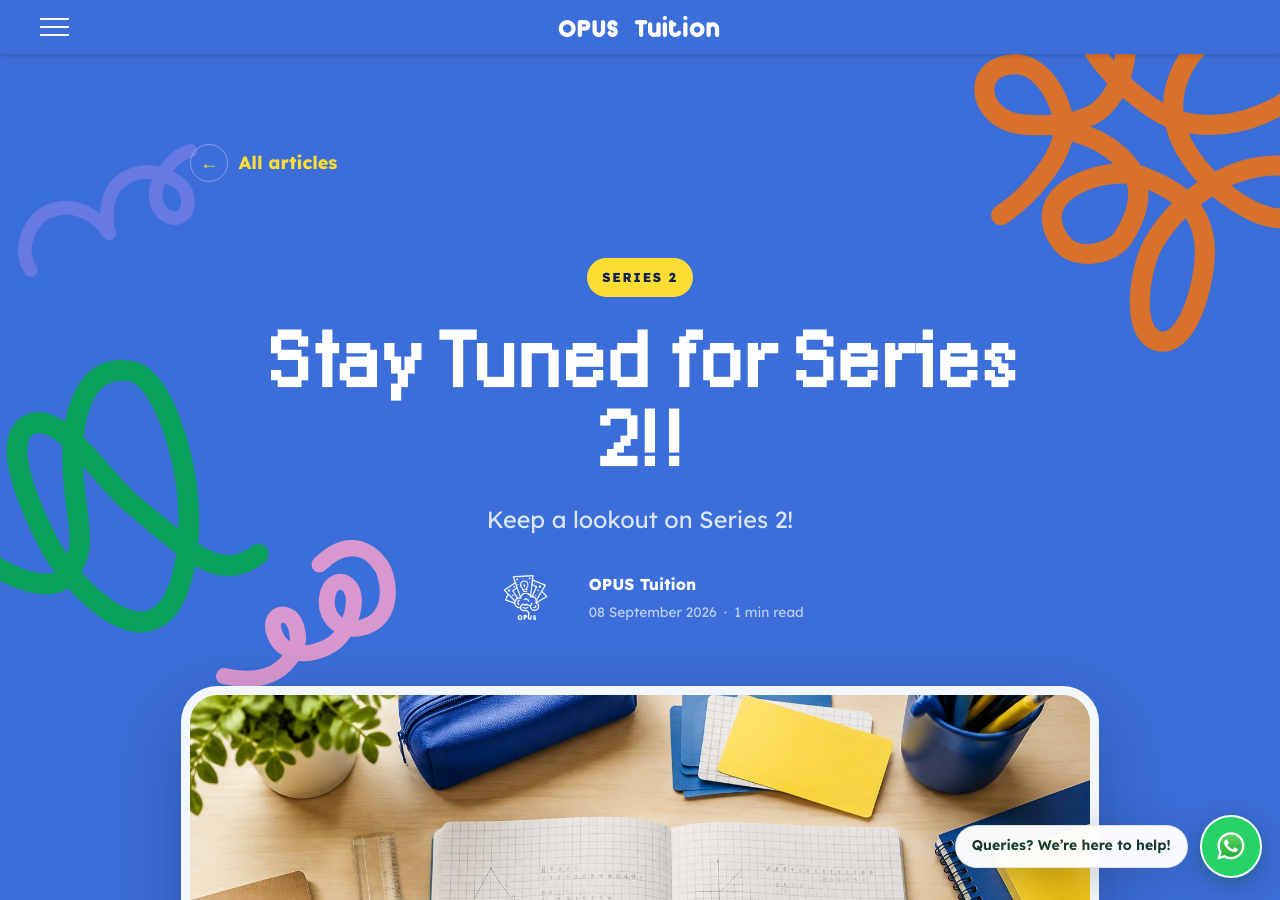
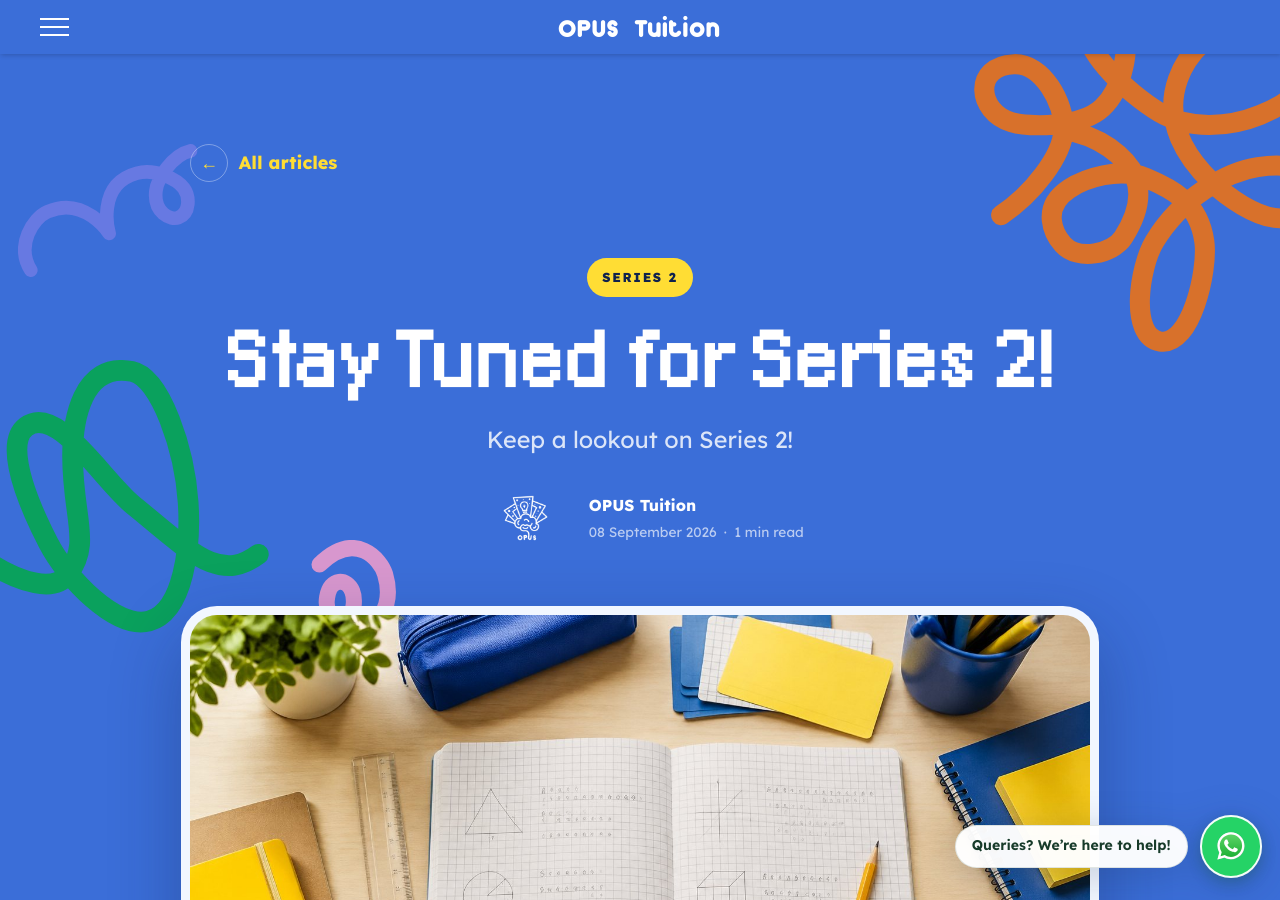
Before and after one commit to opustuition/opus-website, a Jekyll site: the page built from _posts/2026-09-07-test-article.md, in a window 1280 px wide and 900 px high. Built offline with Jekyll 4.4.1, drawn with Linux system fonts in a browser that asks for light colours.

```diff
--- a/_posts/2026-09-07-test-article.md
+++ b/_posts/2026-09-07-test-article.md
@@ -1,6 +1,6 @@
 ---
 layout: post
-title: Stay Tuned for Series 2!!
+title: Stay Tuned for Series 2!
 description: Keep a lookout on Series 2!
 date: 2026-09-08
 author: OPUS Tuition
```
